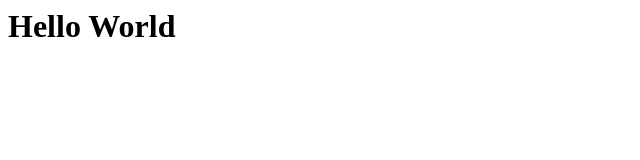
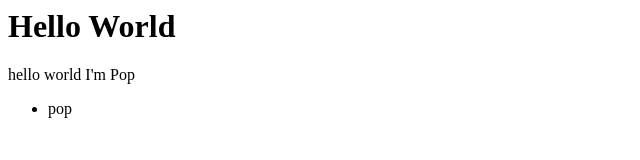
Before and after one commit to sasisilp/web-project, a plain HTML site: page index.html in a window 1280 px wide. Shown: the whole page, without its empty margins (0-640 px from the left). Drawn offline with Linux system fonts and the light colour scheme.

Commit message:
Update index.html

```diff
--- a/index.html
+++ b/index.html
@@ -1 +1,3 @@
 <h1>Hello World</h1>
+<p> hello world I'm Pop </p>
+<ul> <li>pop</li></ul>
```
